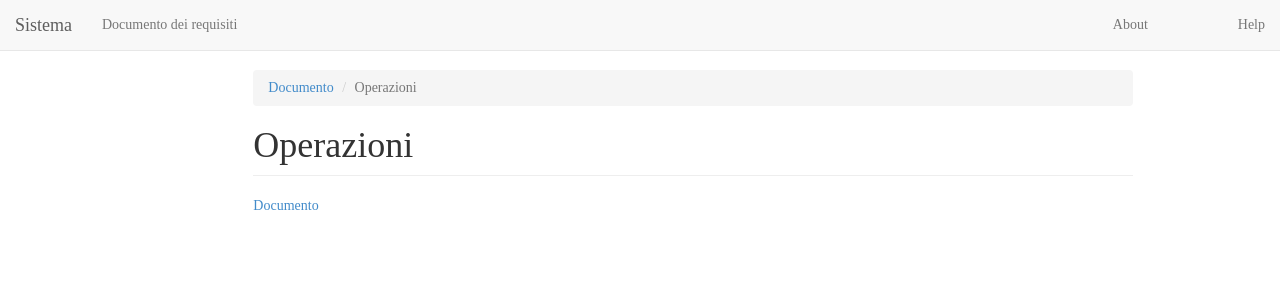
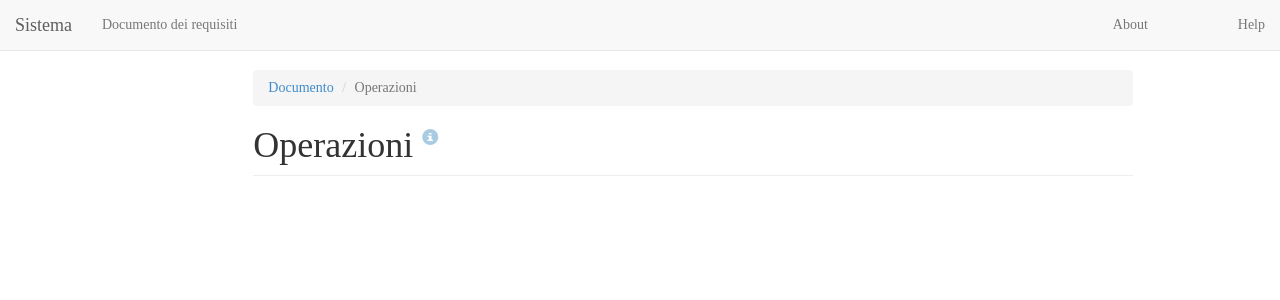
Before and after one commit to cenzino/sistema, a Jekyll site: the page built from _posts/documento/descrizione-generale/inquadramento/0002-01-06-operazioni.md, in a window 1280 px wide. Shown: the top 300 px of the page. Built offline with Jekyll 4.4.1, drawn with Linux system fonts in a browser that asks for light colours; nearby versions of some CDN libraries.

Commit message:
[DEV] Aggiunte le info alle sezioni

```diff
--- a/_includes/footer.html
+++ b/_includes/footer.html
@@ -4,3 +4,8 @@
   <script src="https://ajax.googleapis.com/ajax/libs/jquery/1.11.1/jquery.min.js"></script>
   <script src="{{ site.baseurl }}{{"/assets/bootstrap/js/bootstrap.min.js"}}"></script>
   <script src="{{ site.baseurl }}{{"/assets/bootstrap/js/docs.min.js"}}"></script>
+  <script class="javascript">
+	$(function () {
+	    $("[data-toggle='tooltip']").tooltip();
+	});
+  </script>
--- /dev/null
+++ b/_includes/info.html
@@ -0,0 +1,3 @@
+{% if include.desc != null %}
+<span class="info glyphicon glyphicon glyphicon-info-sign" data-toggle="tooltip" data-placement="top" data-original-title="{{ include.desc }}"></span>
+{% endif %}
--- a/_layouts/default.html
+++ b/_layouts/default.html
@@ -26,7 +26,7 @@
             <li><a href="{{ site.baseurl }}/">Documento</a></li>
             <li class="active">{{ page.title }}</li>
           </ol>
-          <h1 class="page-header">{{ page.title }}</h1>
+          <h1 class="page-header">{{ page.title }}{% include info.html desc=page.descrizione %}</h1>
           {{ content }}
         </div>
       </div>
--- a/_layouts/post.html
+++ b/_layouts/post.html
@@ -2,8 +2,6 @@
 layout: default
 comment: true
 ---
-
-<a href="{{site.baseurl}}">Documento</a>
 
 <div class="post">
 	{% assign idp = page.id | split: '/' | last %}
--- a/assets/style.css
+++ b/assets/style.css
@@ -161,3 +161,20 @@ ul.affix-bottom {
   padding-left: 30px;
   font-size: 90%;
 }*/
+
+div.info {
+  position: relative;
+  display: inline-block;
+}
+
+span.info {
+  vertical-align: super;
+  font-size: 16px;
+  bottom: 30px;
+  color: rgba(41, 128, 185,0.4);
+  cursor:help;
+}
+
+span.info:hover {
+  color: rgba(41, 128, 185,1.0);
+}
```
Also changed, not shown: _includes/nested_post.html (+8 -2 lines).
